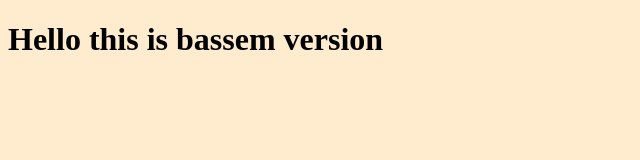
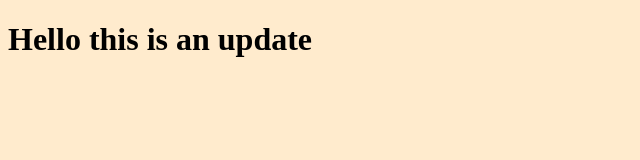
Before and after one commit to Hana4262-bit/My-Project, a plain HTML site: page index.html in a window 1280 px wide. Shown: the whole page, without its empty margins (0-640 px from the left). Drawn offline with Linux system fonts and the light colour scheme.

Commit message:
edit the html file

```diff
--- a/index.html
+++ b/index.html
@@ -7,7 +7,7 @@
     <link rel="stylesheet" href="style.css">
 </head>
 <body>
-<h1> Hello this is bassem version </h1>
+<h1> Hello this is an update </h1>
     <script src="app.js"></script>
 </body>
 </html>
```
